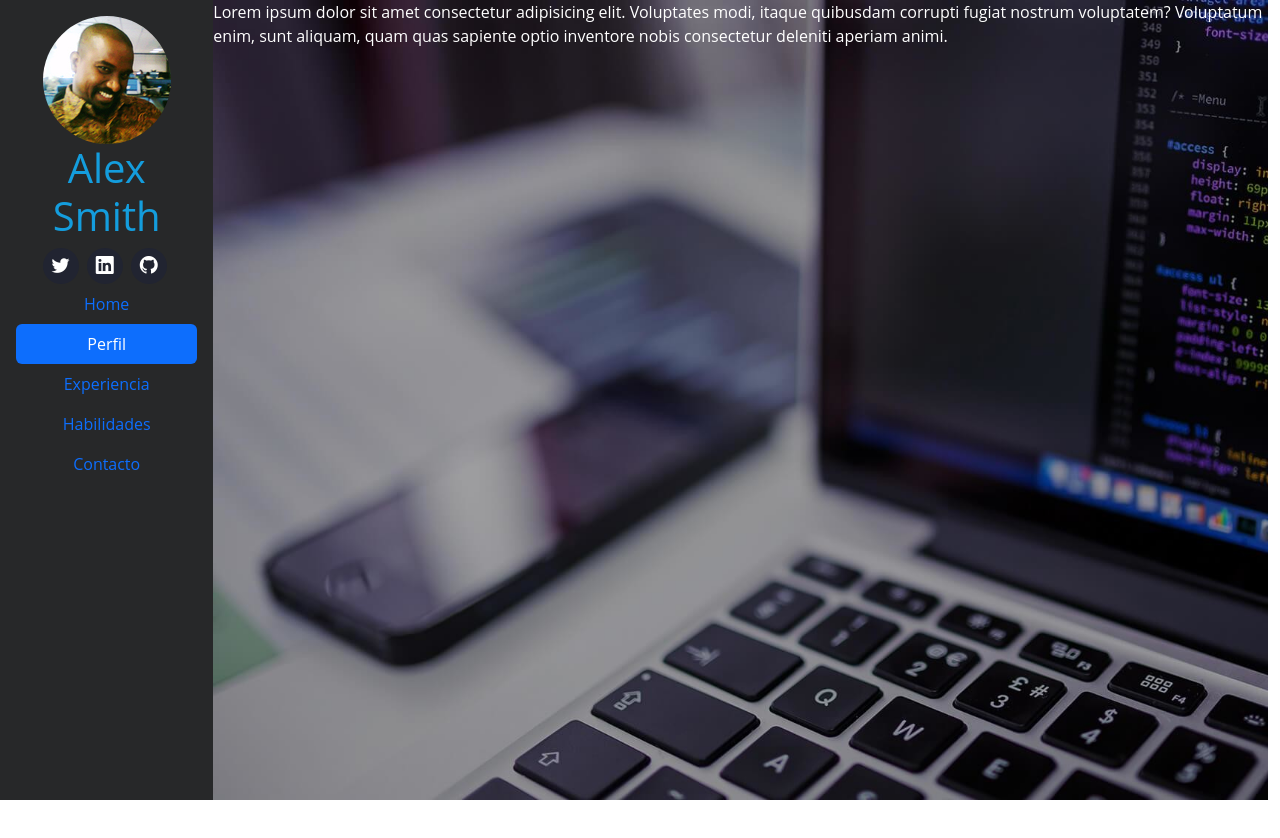
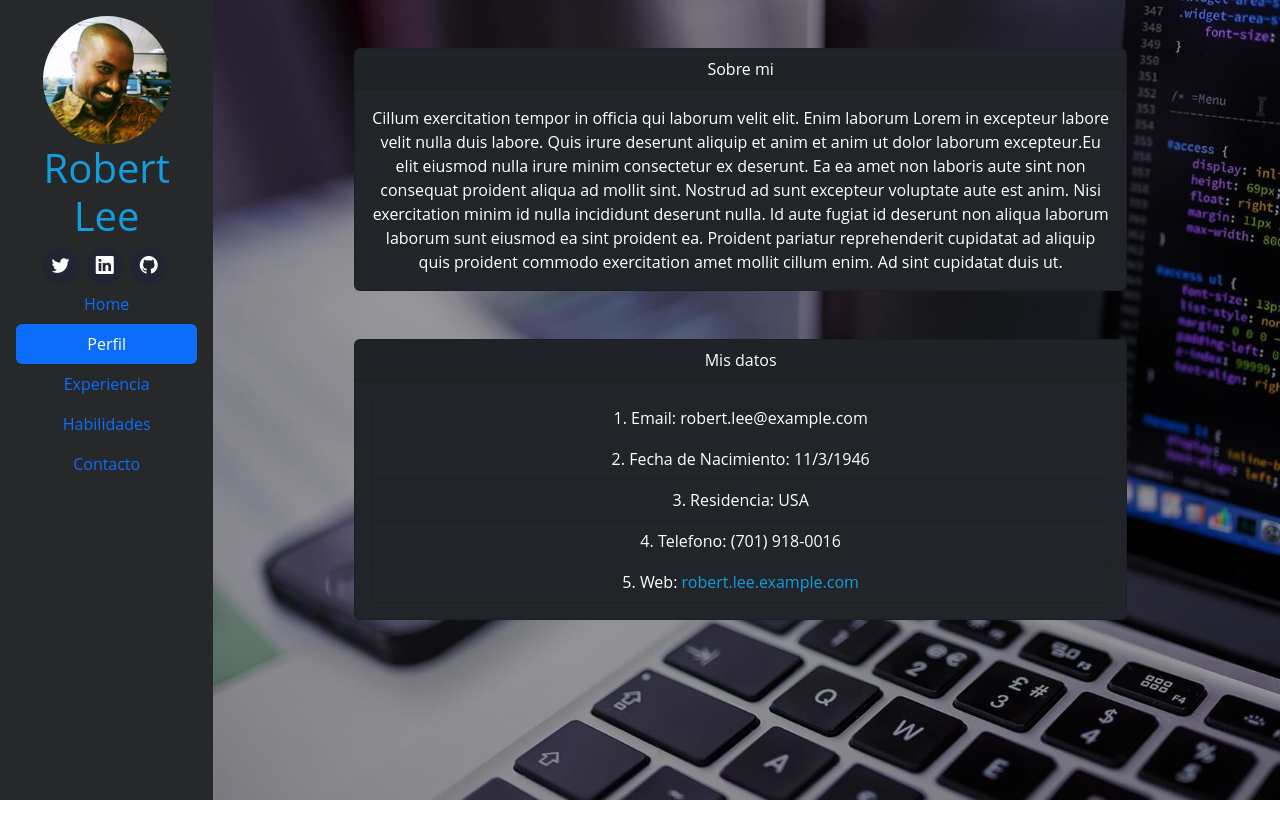
Before and after one commit to lib-paul/proyecto-final-front-end-tc, a plain HTML site: page index.html in a window 1280 px wide. Both pictures are taken after a click on the tab "Perfil". Before the commit the page ends 800 px from the top, so only its background shows below. Drawn offline with nearby package versions, Linux system fonts and the light colour scheme.

Commit message:
Perfil
Se añaden los datos al perfil.

```diff
--- a/assets/css/styles.css
+++ b/assets/css/styles.css
@@ -31,10 +31,13 @@ a {
   text-decoration: none;
 }
 
-
-.about {
+main{
   background-image: url("/assets/img/developer.jpg");
   background-size: cover;
+}
+.about {
+
+
   color: white;
   height: 100vh;
 
@@ -53,6 +56,11 @@ a {
 
 }
 
+.data{
+
+  height: 100vh;
+  background-size: cover;
+}
 
 @media only screen and (max-width:768px) {
   .profile h1{
--- a/index.html
+++ b/index.html
@@ -24,7 +24,7 @@
                     <div class="row row-secundaria">
                         <div class="profile container text-center">
                             <img src="assets/img/profile-img.jpg" alt="" class="img-fluid rounded-circle">
-                            <h1 class="text-light text-center"><a href="index.html">Alex Smith</a></h1>
+                            <h1 class="text-light text-center"><a href="index.html">Robert Lee</a></h1>
                             <div class="social-links text-center">
                                 <a href="#" class="twitter "><i class="bi bi-twitter"></i></a>
                                 <a href="#" class="linkedin "><i class="bi bi-linkedin"></i></a>
@@ -55,31 +55,60 @@
 
             </header>
             <!-- Contenido seccionado izquierdo -->
-            <main class="col-md-8  col-xl-10 ms-0 ps-0">
+            <main class="col-md-8  col-xl-10 ms-0 ps-0 mt-0 pt-0 h-100">
 
                 <div class="content tab-content" id="v-pills-tabContent">
 
                     <div class="tab-pane fade show active" id="v-pills-home" role="tabpanel"
                         aria-labelledby="v-pills-home-tab">
                         <section class="about">
-
                             <h2 class="ps-5">Hola mi nombre es Alex y este es mi CV online
                                 <p>Me considero un : <span class="typed"
                                         data-typed-items="Diseñador, Desarrollador, Emprendedor"></span></p>
                             </h2>
-
                         </section>
                     </div>
 
 
                     <div class="tab-pane fade" id="v-pills-profile" role="tabpanel"
                         aria-labelledby="v-pills-profile-tab">
-                        <section class="about">
-                            Lorem ipsum dolor sit amet consectetur adipisicing elit. Voluptates modi, itaque quibusdam
-                            corrupti
-                            fugiat nostrum voluptatem? Voluptatum enim, sunt aliquam, quam quas sapiente optio inventore
-                            nobis
-                            consectetur deleniti aperiam animi.
+                        <section class="data">
+                            <div class="container-fluid">
+                                <div class="card text-center bg-dark text-white w-75 mt-5 mx-auto">
+                                    <div class="card-header">
+                                        Sobre mi
+                                    </div>
+                                    <div class="card-body">
+                                        <p class="card-text">Cillum exercitation tempor in officia qui laborum velit
+                                            elit. Enim laborum Lorem in excepteur labore velit nulla duis labore. Quis
+                                            irure deserunt aliquip et anim et anim ut dolor laborum excepteur.Eu elit
+                                            eiusmod nulla irure minim consectetur ex deserunt. Ea ea amet non laboris
+                                            aute sint non consequat proident aliqua ad mollit sint. Nostrud ad sunt
+                                            excepteur voluptate aute est anim. Nisi exercitation minim id nulla
+                                            incididunt deserunt nulla. Id aute fugiat id deserunt non aliqua laborum
+                                            laborum sunt eiusmod ea sint proident ea. Proident pariatur reprehenderit
+                                            cupidatat ad aliquip quis proident commodo exercitation amet mollit cillum
+                                            enim. Ad sint cupidatat duis ut.</p>
+
+                                    </div>
+                                </div>
+
+                                <div class="card text-center bg-dark text-white w-75 mt-5 mx-auto">
+                                    <div class="card-header">
+                                        Mis datos
+                                    </div>
+                                    <div class="card-body">
+                                        <ol class="list-group list-group-numbered">
+                                            <li class="list-group-item bg-dark text-white">Email: robert.lee@example.com</li>
+                                            <li class="list-group-item bg-dark text-white">Fecha de Nacimiento: 11/3/1946</li>
+                                            <li class="list-group-item bg-dark text-white">Residencia: USA</li>
+                                            <li class="list-group-item bg-dark text-white">Telefono: (701) 918-0016</li>
+                                            <li class="list-group-item bg-dark text-white">Web: <a href="robert.lee.example.com">robert.lee.example.com</a>  </li>
+                                          </ol>
+
+                                    </div>
+                                </div>
+                            </div>
                         </section>
                     </div>
                     <div class="tab-pane fade" id="v-pills-messages" role="tabpanel"
@@ -112,8 +141,8 @@
         integrity="sha384-kenU1KFdBIe4zVF0s0G1M5b4hcpxyD9F7jL+jjXkk+Q2h455rYXK/7HAuoJl+0I4"
         crossorigin="anonymous"></script>
     <script src="https://cdn.jsdelivr.net/npm/typed.js@2.0.12">
-        </script>
-        <script src="/assets/js/main.js"></script>
+    </script>
+    <script src="/assets/js/main.js"></script>
 
 </body>
 
```
